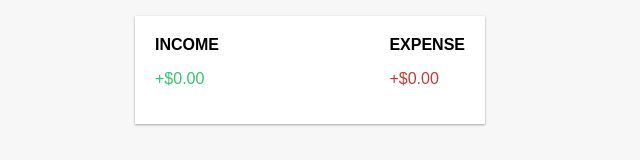
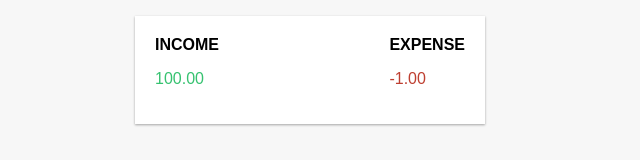
Before and after one commit to webroyit/r4h0c8-ExpenseBook, a React (Create React App) app: page / in a window 1280 px wide. Shown: the part 146-306 px from the top of the page, without its empty margins (330-970 px from the left). Built offline with nearby package versions, Linux system fonts and the light colour scheme.

Commit message:
Add functions to get the total of the income and expense

```diff
--- a/src/components/IncomeExpenses.js
+++ b/src/components/IncomeExpenses.js
@@ -1,15 +1,30 @@
-import React from 'react';
+import React, { useContext } from 'react';
+import { GlobalContext } from '../context/GlobalState';
 
 export const IncomeExpenses = () => {
+    const { transactions } = useContext(GlobalContext);
+
+    const amounts = transactions.map(transaction => transaction.amount);
+
+    const income = amounts
+        .filter(item => item > 0)
+        .reduce((total, item) => (total += item), 0)
+        .toFixed(2);
+
+    const expense = amounts
+        .filter(item => item < 0)
+        .reduce((total, item) => (total += item), 0)
+        .toFixed(2);
+
     return(
         <div className="inc-exp-container">
             <div>
                 <h4>Income</h4>
-                <p id="money-plus" className="money-plus">+$0.00</p>
+                <p id="money-plus" className="money-plus">{income}</p>
             </div>
             <div>
                 <h4>Expense</h4>
-                <p id="money-minus" className="money-minus">+$0.00</p>
+                <p id="money-minus" className="money-minus">{expense}</p>
             </div>
         </div>
     );
```
